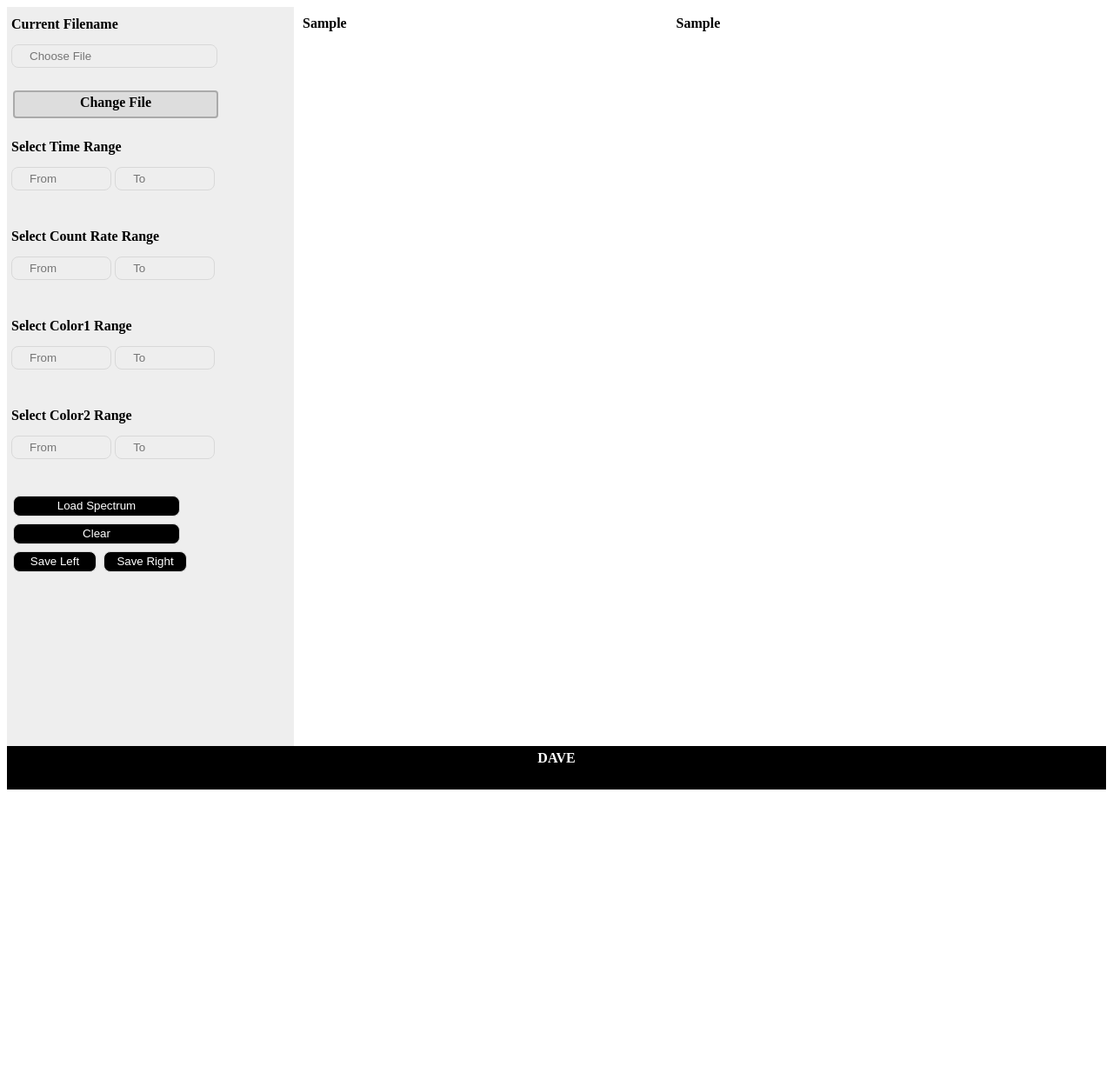
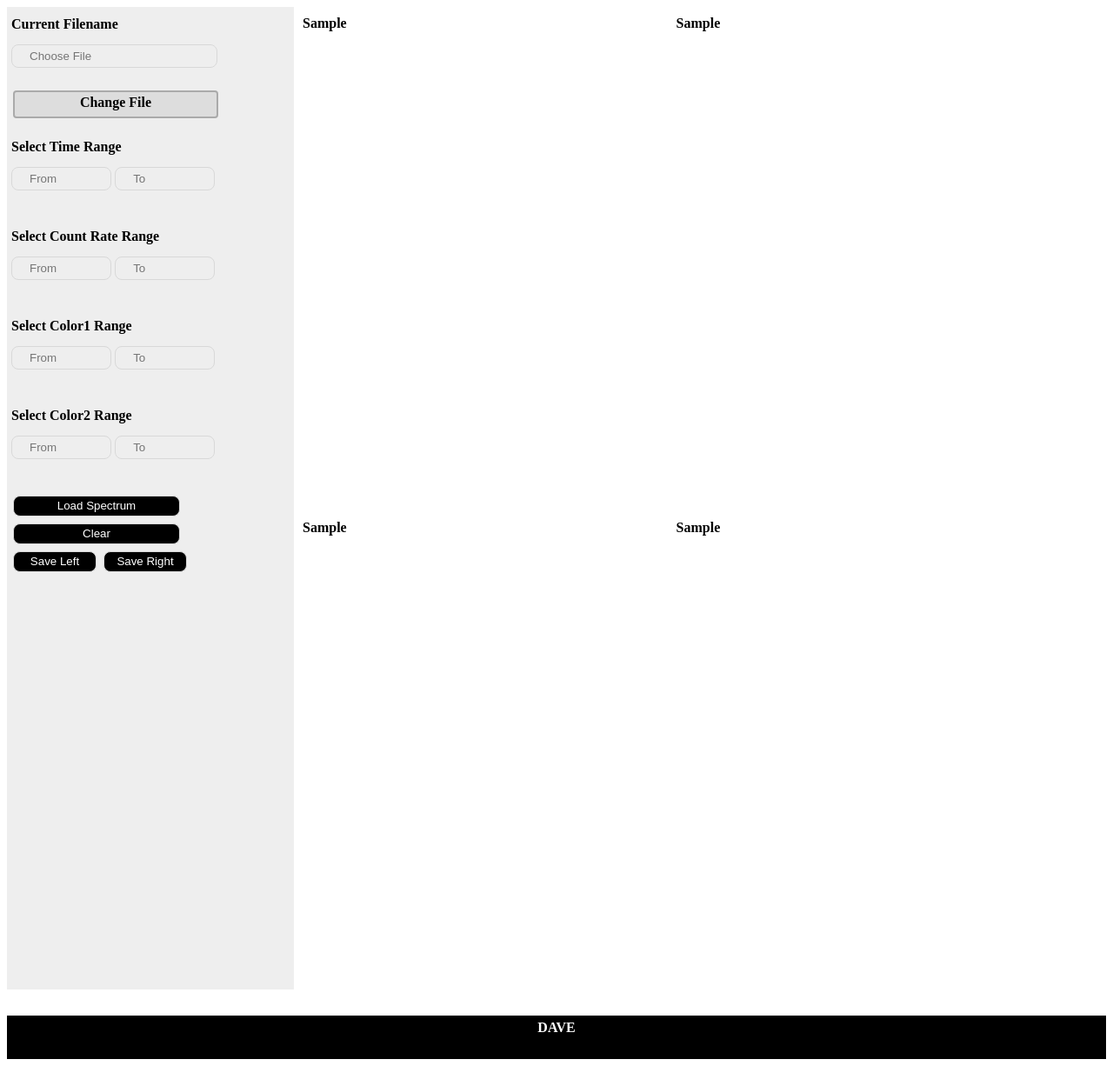
Before and after one commit to StingraySoftware/dave, a Flask app: template src/main/resources/templates/index.html in a window 1280 px wide. Shown: the whole page at 87% size. Before the commit the page ends 908 px from the top, so only its background shows below. Run offline with Flask 2, Linux system fonts and the light colour scheme; the template is opened without the code that fills it: most values are stand-ins (such as "Sample title", 1, 10 or a date in 2020); some libraries are stand-ins or nearby versions.

Commit message:
Towards adding color to existing plots

```diff
--- a/src/main/python/server.py
+++ b/src/main/python/server.py
@@ -219,6 +219,7 @@ def upload_file_from_welcome(f, start_time=None, end_time=None, start_count=None
         hoverinfo = 'none',
         x = newTime,
         y = newRate,
+        mode="markers",
         error_x = dict(
            type = 'data',
            array = newError_time,
@@ -229,7 +230,13 @@ def upload_file_from_welcome(f, start_time=None, end_time=None, start_count=None
            array = newError_rate,
            visible = True
         ),
-
+        marker=dict(
+        size=5,
+        color=newAmplitude,                # set color to an array/list of desired values
+        colorscale='Viridis',   # choose a colorscale
+        colorbar = dict(title = 'Amplitude<br>Map',thickness=20,len=1),
+        opacity=0.8
+        )
     )
 
     layout1 = dict(
@@ -528,6 +535,7 @@ def upload_file_from_index(filename=None, start_time=None, end_time=None, start_
         hoverinfo = 'none',
         x = newTime,
         y = newRate,
+        mode="markers",
         error_x = dict(
            type = 'data',
            array = newError_time,
@@ -537,6 +545,13 @@ def upload_file_from_index(filename=None, start_time=None, end_time=None, start_
            type = 'data',
            array = newError_rate,
            visible = True
+        ),
+        marker=dict(
+        size=5,
+        color=newAmplitude,                # set color to an array/list of desired values
+        colorscale='Viridis',   # choose a colorscale
+        colorbar = dict(title = 'Amplitude<br>Map',thickness=20,len=1),
+        opacity=0.8
         )
     )
 
--- a/src/main/resources/static/Mystyle.css
+++ b/src/main/resources/static/Mystyle.css
@@ -24,7 +24,7 @@
 #nav_index {
     line-height:30px;
     background-color:#eeeeee;
-    height:105vh;
+    height:140vh;
     /*height:700px;*/
  /*   width:300px;*/
     width:25vw;
@@ -34,7 +34,7 @@
 #section1 {
    /* width:600px;*/
      width:32vw;
-     height:90vh;
+     height:70vh;
     /*height:600px;*/
     float:left;
     padding:10px;
@@ -42,7 +42,23 @@
 #section2 {
    /* width:600px;*/
      width:32vw;
-     height:90vh;
+     height:70vh;
+    /*height:600px;*/
+    float:left;
+    padding:10px;
+}
+#section3 {
+   /* width:600px;*/
+     width:32vw;
+     height:70vh;
+    /*height:600px;*/
+    float:left;
+    padding:10px;
+}
+#section4 {
+   /* width:600px;*/
+     width:32vw;
+     height:70vh;
     /*height:600px;*/
     float:left;
     padding:10px;
@@ -112,19 +128,7 @@ input[type=button], input[type=submit], input[type=reset] {
     line-height: 20px;
 }
 
-#select1 {
-    border:0;
-    background:transparent;
-    height:32px;
-    border:1px solid #d8d8d8;
-    border-radius: 8px;
-    width:20vw;
-    font-family: Cursive;
-    font-size: 1.2em;
-    padding: 20px 20px
 
-    -webkit-appearance: none;
-}
 label.myLabel input[type="file"] {
     position: fixed;
     top: -1000px;
--- a/src/main/resources/templates/index.html
+++ b/src/main/resources/templates/index.html
@@ -63,6 +63,8 @@ $(document).ready(function() {
     $("#clear").bind("click", function(){
          $("#section1").empty();
          $("#section2").empty();
+         $("#section3").empty();
+         $("#section4").empty();
          $( "#from_time" ).val("");
          $( "#to_time" ).val("");
          $( "#from_count" ).val("");
@@ -106,8 +108,12 @@ $(function() {
     };
      var plot1 = $("#section1").find("*").toArray();
      var plot2 = $("#section2").find("*").toArray();
+     var plot3 = $("#section3").find("*").toArray();
+     var plot4 = $("#section4").find("*").toArray();
         Plotly.relayout(plot1[2].getAttribute("id"), update);
         Plotly.relayout(plot2[2].getAttribute("id"), update);
+        Plotly.relayout(plot3[2].getAttribute("id"), update);
+        Plotly.relayout(plot4[2].getAttribute("id"), update);
 
             }).resize();
 
@@ -368,6 +374,18 @@ document.getElementById(plotright[2].getAttribute("id")).on('plotly_hover', func
     <div id="hoverinforight" style="text-align:center;color:#1F77B4"></div>
 
 </div>
+<div class="hello" id="section3" >
+
+  {{div_placeholder_fig3| safe}}
+    <div id="hoverinforight" style="text-align:center;color:#1F77B4"></div>
+
+</div>
+<div class="hello" id="section4" >
+
+  {{div_placeholder_fig4| safe}}
+    <div id="hoverinforight" style="text-align:center;color:#1F77B4"></div>
+
+</div>
 
 <div id="includedContent"></div>
 
```
Also changed, not shown: 1 other file.
